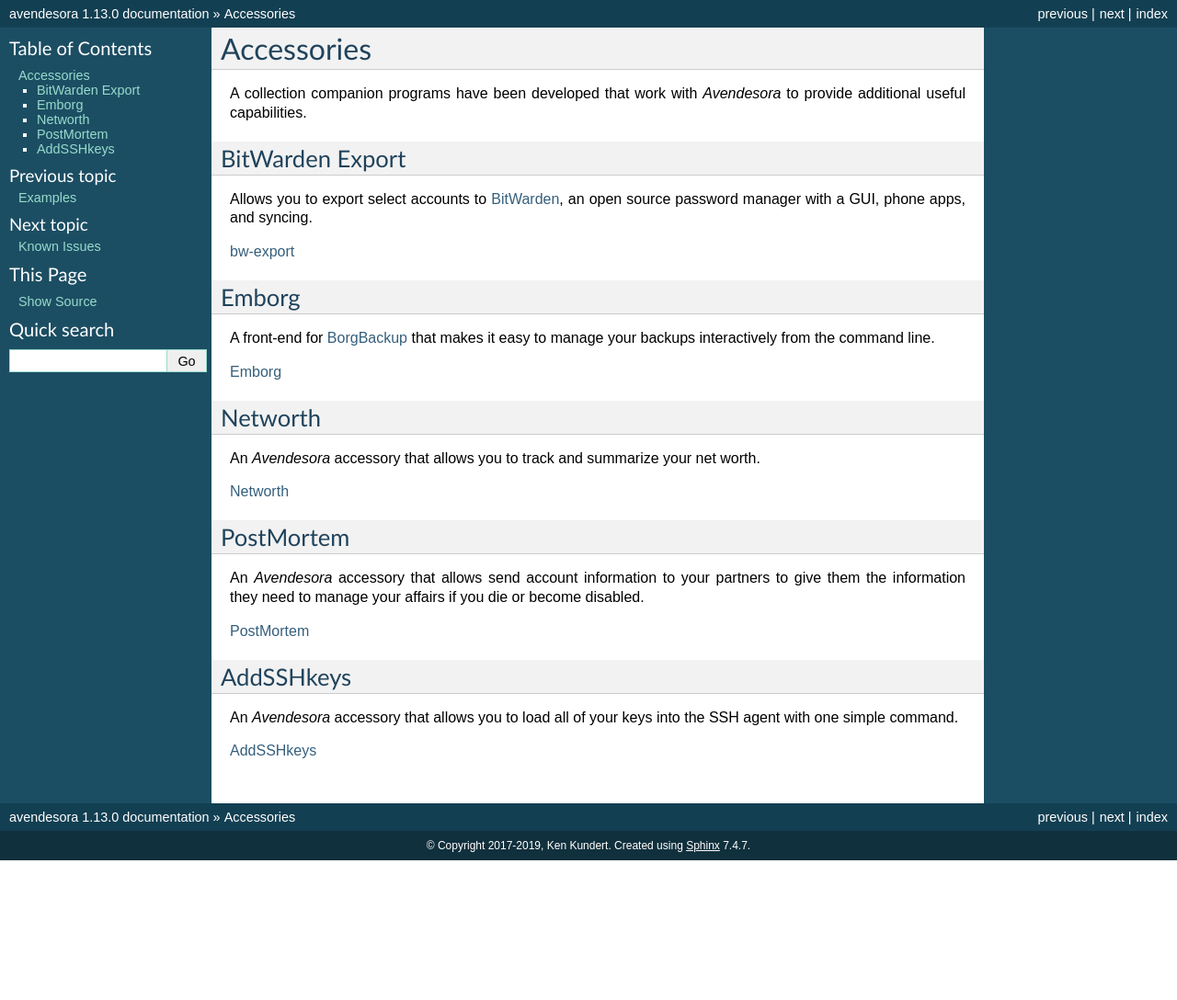
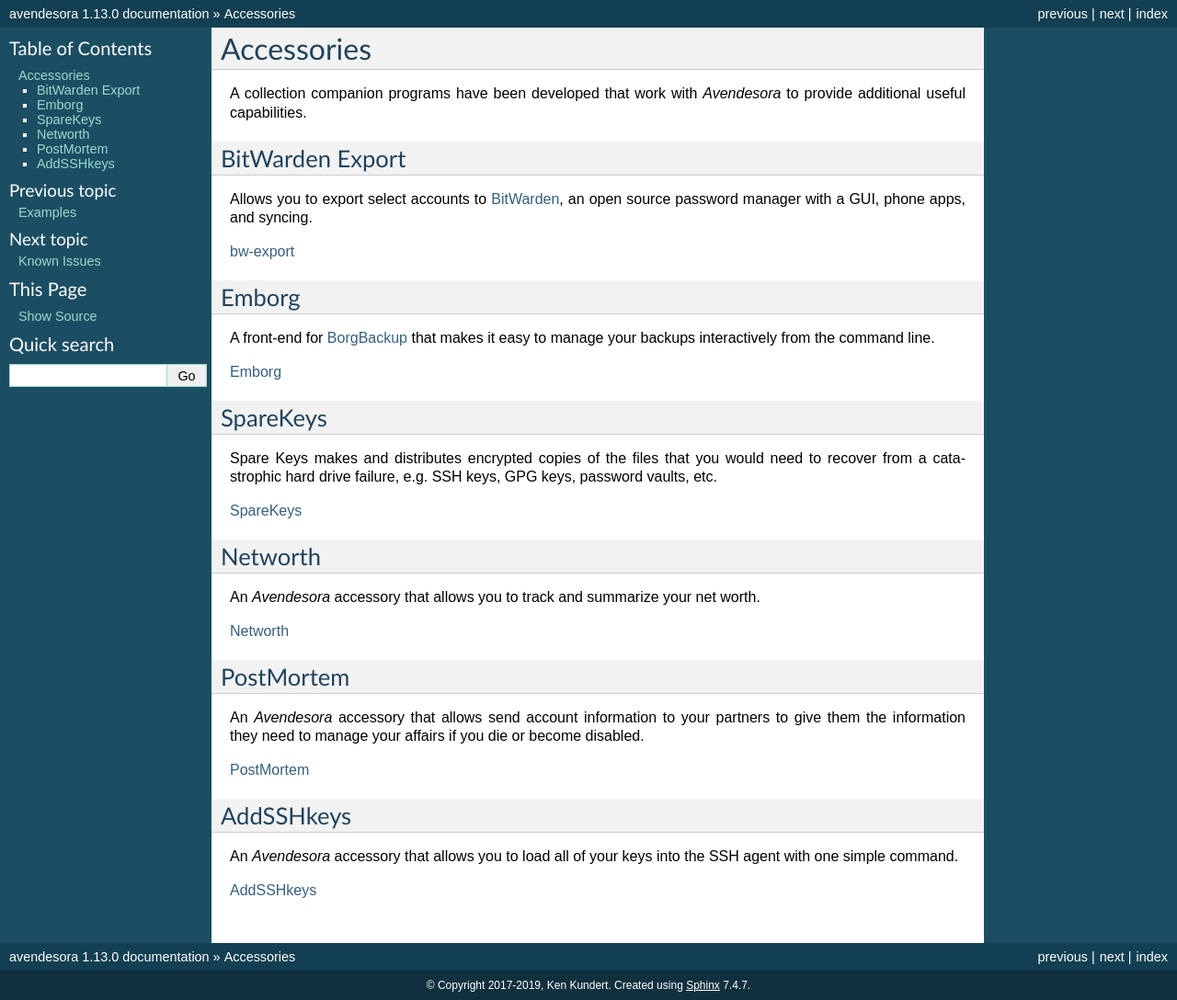
Before and after one commit to KenKundert/avendesora, a Sphinx documentation site: the page built from doc/accessories.rst, in a window 1280 px wide. Shown: the whole page at 92% size. Built offline with Sphinx 7.4.7, drawn with Linux system fonts in a browser that asks for light colours; before the commit the page ends 936 px from its top, so only the background shows below that.

Commit message:
Add SpareKeys to accessories.

```diff
--- a/doc/accessories.rst
+++ b/doc/accessories.rst
@@ -26,6 +26,16 @@ makes it easy to manage your backups interactively from the command line.
 `Emborg <https://github.com/KenKundert/emborg>`_
 
 
+SpareKeys
+------
+
+Spare Keys makes and distributes encrypted copies of the files that you would
+need to recover from a catastrophic hard drive failure, e.g. SSH keys, GPG keys,
+password vaults, etc.
+
+`SpareKeys <https://github.com/kalekundert/sparekeys>`_
+
+
 Networth
 --------
 
```
